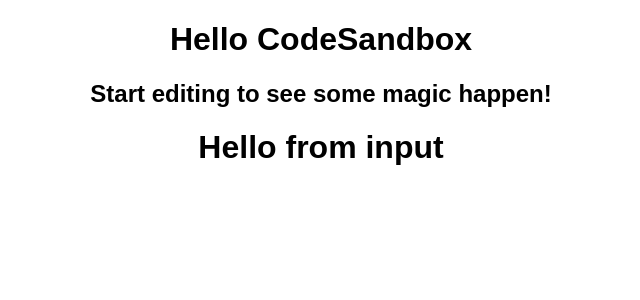
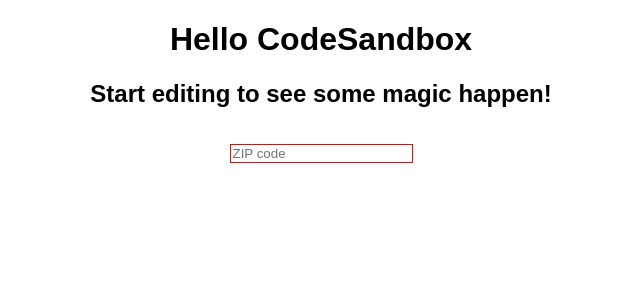
Before and after one commit to IsraaMoqbel/Input-for-American-ZIP, a React (Create React App) app: page / in a window 1280 px wide. Shown: the top 300 px of the page, without its empty margins (319-959 px from the left). Built offline with nearby package versions, Linux system fonts and the light colour scheme.

Commit message:
basic structure

```diff
--- a/src/App.tsx
+++ b/src/App.tsx
@@ -1,12 +1,17 @@
+import { SetStateAction, useState } from "react";
 import "./styles.css";
 import USzipInput from "./components/USzipInput";
 
 export default function App() {
+  const [zipCode, setZipCode]: [
+    number | undefined,
+    SetStateAction<number> | undefined | any
+  ] = useState("");
   return (
     <div className="App">
       <h1>Hello CodeSandbox</h1>
       <h2>Start editing to see some magic happen!</h2>
-      <USzipInput />
+      <USzipInput value={zipCode} onChange={setZipCode} />
     </div>
   );
 }
--- a/src/components/USzipInput/index.tsx
+++ b/src/components/USzipInput/index.tsx
@@ -1,9 +1,44 @@
 import "./styles.css";
+import { IUSzipInput } from "../../interfaces/IUSzipInput";
+import { useEffect, useState } from "react";
 
-export default function USzipInput() {
+export default function USzipInput({ value, onChange }: IUSzipInput) {
+  const useZIPValidation = (zip: number | undefined) => {
+    if (zip) {
+      const isZipValid = /(^\d{5}$)|(^\d{5}-\d{4}$)/.test(zip.toString()); // use any validator you want
+      return isZipValid;
+    }
+    return false;
+  };
+  const [isTouched, setIsTouched] = useState(false);
+  const onFocus = () => {
+    setIsTouched(true);
+    console.log("dddddd");
+  };
+  const isZipValid = useZIPValidation(value);
+  //TODO fix validation
   return (
-    <div className="container">
-      <h1>Hello from input</h1>
-    </div>
+    <>
+      <p className="error">
+        {}
+        {!isTouched
+          ? ""
+          : value?.toString().length < 5
+          ? "ZIP code must be 5 digits"
+          : !isZipValid
+          ? "ZIP code is not correct"
+          : ""}
+      </p>
+      <input
+        type="number"
+        className={!isZipValid ? "invalid" : "input"}
+        autoComplete="true"
+        placeholder="ZIP code"
+        onFocus={onFocus}
+        value={value}
+        // maxLength={5}
+        onChange={(e: any) => onChange(e.target.value)}
+      />
+    </>
   );
 }
--- a/src/components/USzipInput/styles.css
+++ b/src/components/USzipInput/styles.css
@@ -0,0 +1,24 @@
+.error {
+  color: red;
+  margin: 0;
+  line-height: 1;
+  height: 1rem;
+  font-size: 0.7rem;
+}
+
+.input {
+  border: none;
+  border: 1px solid black;
+  padding: 5px;
+  border-radius: 10px;
+}
+
+.input:focus {
+  border: none;
+  border: 1px solid black;
+}
+
+.invalid {
+  border: none;
+  border: 1px solid red;
+}
--- /dev/null
+++ b/src/interfaces/IUSzipInput.ts
@@ -0,0 +1,6 @@
+import { ChangeEventHandler } from "react";
+
+export interface IUSzipInput {
+  value: number | undefined;
+  onChange: ChangeEventHandler<HTMLInputElement>;
+}
--- a/src/styles.css
+++ b/src/styles.css
@@ -1,3 +1,6 @@
+body {
+  box-sizing: border-box;
+}
 .App {
   font-family: sans-serif;
   text-align: center;
```
